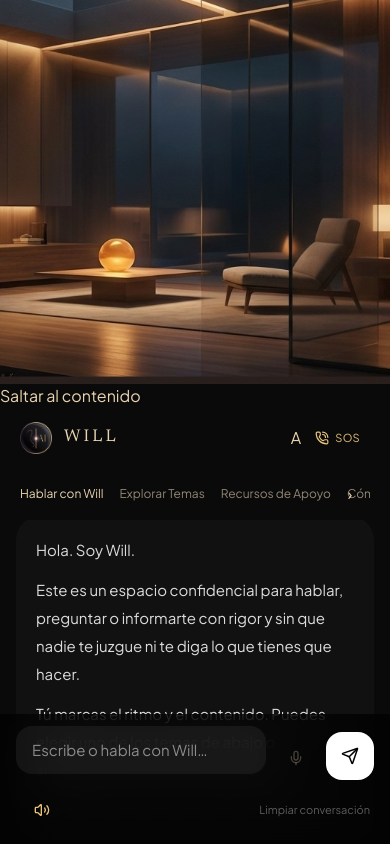
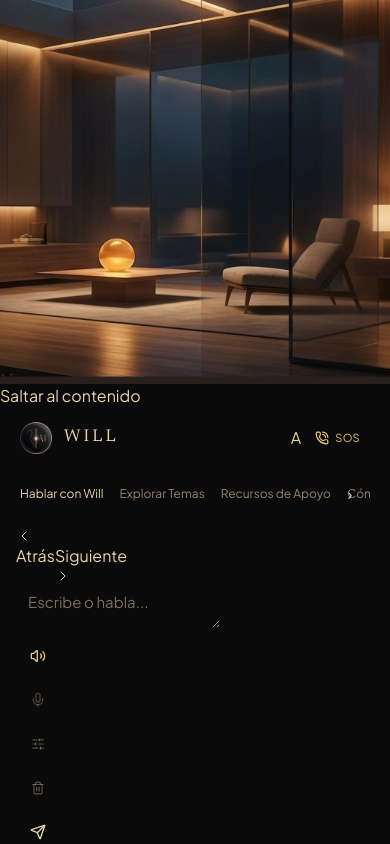
Before and after one commit to wmejiasbcn-tech/Agente-Will-App, a React (Vite) app: page / in a window 390 px wide. Built offline with nearby package versions, Linux system fonts and the light colour scheme.

Commit message:
fix: preserve WillChat UX and language continuity

```diff
--- a/src/components/WillChat.tsx
+++ b/src/components/WillChat.tsx
@@ -45,10 +45,11 @@ interface WillChatProps {
 const WELCOME_TEXT =
   'Hola. Soy Will.\n\nEste es un espacio confidencial para hablar, preguntar o informarte con rigor y sin que nadie te juzgue ni te diga lo que tienes que hacer.\n\nTú marcas el ritmo y el contenido. Puedes elegir uno de los temas de abajo o simplemente escribir lo que te pasa.';
 
-// Voice/STT can occasionally misclassify a later turn as another language.
-// The conversation language must remain stable unless the person explicitly changes it.
+// La conversación no cambia de idioma por una transcripción aislada o errónea.
+// El cambio solo procede si la persona lo solicita explícitamente o mantiene
+// inequívocamente otro idioma durante la conversación.
 const CONVERSATION_LANGUAGE_GUARD =
-  '[Continuidad de idioma: la conversación actual está en castellano. Mantén el castellano aunque una transcripción aislada parezca pertenecer a otro idioma. Solo cambia de idioma si la persona lo solicita explícitamente o empieza a comunicarse de forma inequívoca y sostenida en otro idioma.]';
+  '[Continuidad de idioma: esta conversación está en castellano. Mantén el castellano aunque una transcripción aislada parezca pertenecer a otro idioma. Solo cambia de idioma si la persona lo solicita explícitamente o empieza a comunicarse de forma inequívoca y sostenida en otro idioma.]';
 
 function WillSpoken({ text }: { text: string }) {
   const parts = text.split(/(\*\*[^*]+?\*\*)/g);
@@ -250,186 +251,341 @@ export const WillChat: React.FC<WillChatProps> = ({
   const fitComposer = () => {
     const el = textareaRef.current;
     if (!el) return;
+    const mobile = window.innerWidth < 768;
+    const max = mobile ? 120 : 220;
+    const min = mobile ? 44 : 52;
     el.style.height = 'auto';
-    el.style.height = `${Math.min(el.scrollHeight, 180)}px`;
+    if (!el.value) {
+      el.style.height = `${min}px`;
+      return;
+    }
+    el.style.height = `${Math.max(min, Math.min(el.scrollHeight, max))}px`;
   };
 
-  const handleTranscript = (text: string) => {
-    setInput(text);
-    requestAnimationFrame(fitComposer);
+  useEffect(() => {
+    fitComposer();
+  }, [input]);
+
+  const handleCopy = (id: string, text: string) => {
+    navigator.clipboard.writeText(text);
+    setCopiedId(id);
+    setTimeout(() => setCopiedId(null), 2000);
   };
 
-  const handleMicStart = () => {
-    speak.stop();
-    setVoiceState('listening');
+  const handleClearChat = () => {
+    speak.clear();
+    setVoiceState('idle');
+    setActiveDoorId(null);
+    setMessages([welcomeMessage()]);
   };
 
-  const handleMicState = (next: VoiceUiState) => {
-    setVoiceState(next);
+  const goToPortada = () => {
+    handleClearChat();
   };
 
-  const sendCurrentInput = () => {
-    const value = input.trim();
-    if (!value || isLoading) return;
-    handleSend(value);
+  const goNextDoor = () => {
+    if (isLoading) return;
+    const next = activeDoorIndex >= 0 ? doors[activeDoorIndex + 1] : doors[0];
+    if (!next) {
+      onGoNextScene?.();
+      return;
+    }
+    openDoor(next.id);
   };
 
-  const clearConversation = () => {
-    speak.clear();
-    setMessages([welcomeMessage()]);
-    setInput('');
-    setVoiceState('idle');
-    setExpandedInspectId(null);
-    setActiveDoorId(null);
+  const openDoor = (doorId: string, _prompt?: string) => {
+    speak.unlock();
+    if (isExplorationDomain(doorId)) {
+      onOpenExploration?.(doorId);
+      return;
+    }
+    const welcome = welcomeMessage();
+    const invite: ChatMessage = {
+      id: `invite-${doorId}`,
+      role: 'assistant',
+      content: invitationFor(doorId),
+      timestamp: new Date().toLocaleTimeString([], { hour: '2-digit', minute: '2-digit' }),
+    };
+    setActiveDoorId(doorId);
+    if (isConversationDoor(doorId) || doorId === 'chat') {
+      setMessages([welcome, invite]);
+      return;
+    }
+    setMessages([welcome, invite]);
   };
 
-  const chooseDoor = (id: string) => {
-    setActiveDoorId(id);
+  const getContextVisuals = (contextType?: ContextCategory) => {
+    switch (contextType) {
+      case 'slam':
+        return { icon: Syringe, title: 'SLAM (Uso Intravenoso)' };
+      case 'chemsex':
+        return { icon: Flame, title: 'Chemsex (Sexo y Sustancias)' };
+      case 'consumo-psicotropicas':
+        return { icon: Activity, title: 'Sustancias (Farmacología)' };
+      case 'placer-sexual':
+        return { icon: Heart, title: 'Placer Sexual & Acuerdos' };
+      case 'salud-sexual':
+        return { icon: Stethoscope, title: 'Salud Sexual & PrEP' };
+      case 'prevencion':
+        return { icon: Shield, title: 'Prevención' };
+      case 'acompanamiento':
+      default:
+        return { icon: Compass, title: 'Acompañamiento Libre' };
+    }
   };
 
-  const submitDoor = () => {
-    const door = activeDoor;
-    if (!door?.quickPrompt) return;
-    setActiveDoorId(null);
-    handleSend(door.quickPrompt);
-  };
-
-  const contextLabel = liveContext?.badgeLabel || '';
-
   return (
-    <div className="relative flex h-full min-h-0 flex-col">
-      <div className="min-h-0 flex-1 overflow-y-auto px-4 pb-32 pt-4 sm:px-6">
-        <div className="mx-auto w-full max-w-4xl space-y-4">
+    <div className="relative flex flex-col flex-1 min-h-0 w-full">
+      <div className="relative z-10 flex-1 min-h-0 overflow-y-auto">
         {isEntrance && (
-            <div className="mb-6 rounded-3xl border border-white/10 bg-white/[0.03] p-5 shadow-[0_20px_60px_rgba(0,0,0,0.12)]">
-              <div className="space-y-3 text-[15px] leading-7 text-white/85">
-                {welcomeParagraphs.map((paragraph, index) => (
-                  <p key={index}>{paragraph}</p>
+          <div className="max-w-6xl mx-auto w-full px-5 sm:px-8 lg:px-12 py-5 lg:py-8">
+            <div className="grid lg:grid-cols-12 gap-8 items-start">
+              <div className="lg:col-span-5 space-y-6 will-read">
+                <div className="space-y-4 max-w-xl">
+                  {welcomeParagraphs.map((para, i) => (
+                    <p
+                      key={i}
+                      className={
+                        i === 0
+                          ? 'font-serif text-3xl sm:text-[2.6rem] tracking-tight will-copy leading-[1.12] font-semibold'
+                          : 'text-[15px] sm:text-[17px] will-copy-muted leading-relaxed'
+                      }
+                    >
+                      {para}
+                    </p>
                   ))}
                 </div>
-              <div className="mt-5 flex flex-wrap gap-2">
-                {doors.map((door) => (
+
+                <nav aria-label="Puertas de entrada">
+                  {HUMAN_ENTRANCE_DOORS.map((door) => {
+                    const num = door.number ? String(door.number).padStart(2, '0') : '';
+                    return (
                       <button
                         key={door.id}
+                        id={`door-btn-${door.id}`}
                         type="button"
-                    onClick={() => chooseDoor(door.id)}
-                    className="rounded-full border border-white/10 bg-white/[0.04] px-3 py-2 text-sm text-white/85 transition hover:bg-white/[0.08]"
+                        onClick={() => openDoor(door.id, door.quickPrompt)}
+                        className="will-door group w-full text-left py-2.5 px-3 min-h-11"
                       >
-                    {door.label}
+                        <div className="flex items-baseline gap-4">
+                          <span className="font-mono text-[11px] tracking-[0.18em] text-[#e8c37a] w-7 shrink-0">
+                            {num}
+                          </span>
+                          <span className="min-w-0">
+                            <span className="block font-serif text-[17px] will-copy">
+                              {door.doorTitle}
+                            </span>
+                            <span className="block text-[13px] will-copy-muted mt-0.5 leading-relaxed">
+                              {door.humanSubtitle}
+                            </span>
+                          </span>
+                        </div>
                       </button>
-                ))}
+                    );
+                  })}
+                </nav>
+              </div>
+              <div className="hidden lg:block lg:col-span-7 min-h-[52vh]" aria-hidden="true" />
             </div>
           </div>
         )}
 
-          {messages.map((message) => {
-            const isUser = message.role === 'user';
-            const visible = isUser ? message.content : speak.visibleText(message.id, message.content);
+        {!isEntrance && (
+          <div className="max-w-2xl mx-auto w-full px-5 sm:px-8 py-8 space-y-8 will-thread">
+            {messages
+              .filter((m) => m.id !== 'welcome-msg' && !m.id.startsWith('welcome-'))
+              .map((msg) => {
+                const isUser = msg.role === 'user';
+
                 return (
-              <div key={message.id} className={`flex ${isUser ? 'justify-end' : 'justify-start'}`}>
                   <div
-                  className={`max-w-[92%] rounded-3xl px-4 py-3 text-[15px] leading-7 sm:max-w-[78%] ${
-                    isUser
-                      ? 'bg-white text-black shadow-sm'
-                      : 'border border-white/10 bg-white/[0.045] text-white/90'
+                    key={msg.id}
+                    className={`flex flex-col ${isUser ? 'items-end' : 'items-start'} space-y-2`}
+                  >
+                    {!isUser && (
+                      <div className="flex items-center gap-2 text-[11px] text-[#ead6b4]/45">
+                        <span className="font-serif text-[14px] text-[#e8c37a]">Will</span>
+                      </div>
+                    )}
+
+                    <div
+                      className={`max-w-[94%] text-[15px] sm:text-base leading-relaxed whitespace-pre-wrap ${
+                        isUser ? 'will-msg-user rounded-sm px-4 py-3' : 'will-msg-will'
                       }`}
                     >
-                  <WillSpoken text={visible} />
-                  {!isUser && message.id !== 'welcome-msg' && (
+                      {speak.loadingId === msg.id && !speak.visibleText(msg.id, msg.content) ? (
+                        <p className="will-copy">Te he escuchado. Estoy con ello.</p>
+                      ) : (
+                        <WillSpoken text={isUser ? msg.content : speak.visibleText(msg.id, msg.content)} />
+                      )}
+                    </div>
+
+                    {!isUser && (
+                      <div className="flex flex-wrap items-center gap-1 text-[#ead6b4]/35">
                         <MessageVoiceControls
-                      messageId={message.id}
-                      text={message.content}
+                          id={msg.id}
+                          text={msg.content}
                           speak={speak}
                         />
+                        <button
+                          type="button"
+                          onClick={() => handleCopy(msg.id, msg.content)}
+                          className="p-1.5 min-h-11 min-w-11 flex items-center justify-center"
+                          title="Copiar texto"
+                        >
+                          {copiedId === msg.id ? (
+                            <Check className="w-3.5 h-3.5 text-[#e8c37a]" />
+                          ) : (
+                            <Copy className="w-3.5 h-3.5" />
                           )}
+                        </button>
                       </div>
+                    )}
                   </div>
                 );
               })}
 
             {isLoading && (
-            <div className="flex justify-start">
-              <div className="rounded-3xl border border-white/10 bg-white/[0.045] px-4 py-3 text-sm text-white/55">
-                Will está pensando…
+              <div className="flex items-start gap-3" role="status" aria-live="polite">
+                <span className="font-serif text-[14px] text-[#e8c37a] pt-0.5">Will</span>
+                <div className="space-y-1">
+                  <p className="text-[15px] will-copy">Te he escuchado. Estoy con ello.</p>
+                  <p className="text-[12px] will-copy-muted flex items-center gap-2">
+                    <span className="will-think-dots" aria-hidden="true">
+                      <i /><i /><i />
+                    </span>
+                    Un momento.
+                  </p>
+                </div>
+              </div>
+            )}
+            <div ref={messagesEndRef} />
+          </div>
+        )}
+      </div>
+
+      {showDimensionBar && (
+        <div className="relative z-10 mx-4 mb-2 p-2.5 arch-glass shrink-0 space-y-1.5">
+          <span className="text-[10px] uppercase font-mono text-[#ead6b4]/50 block">
+            Lentes opcionales de acompañamiento (no obligatorios):
+          </span>
+          <div className="flex items-center gap-1.5 overflow-x-auto no-scrollbar py-0.5">
+            <button
+              type="button"
+              onClick={() => setCurrentDimension('all')}
+              className={`px-2.5 py-1 text-[11px] font-medium whitespace-nowrap ${
+                currentDimension === 'all' ? 'will-nav-item-active' : 'text-[#ead6b4]/60'
+              }`}
+            >
+              Libre / Sin lente
+            </button>
+            {PRESENTE_DIMENSIONS.map((dim) => {
+              const isActive = currentDimension === dim.name;
+              return (
+                <button
+                  key={dim.code}
+                  type="button"
+                  onClick={() => setCurrentDimension(dim.name)}
+                  className={`px-2.5 py-1 text-[11px] font-medium whitespace-nowrap flex items-center gap-1 ${
+                    isActive ? 'will-nav-item-active' : 'text-[#ead6b4]/60'
+                  }`}
+                >
+                  <span className="font-mono font-bold">{dim.letter}</span>
+                  <span>{dim.name}</span>
+                </button>
+              );
+            })}
           </div>
         </div>
       )}
 
-          <div ref={messagesEndRef} />
+      <div className="relative z-10 shrink-0 px-4 sm:px-8 pb-4 pt-2">
+        <div className="max-w-2xl mx-auto lg:ml-12 lg:mr-auto">
+          <PagerArrows
+            onBack={goToPortada}
+            onNext={isEntrance ? () => onGoNextScene?.() : goNextDoor}
+            backDisabled={isEntrance}
+            nextDisabled={false}
+            hereLabel={isEntrance ? undefined : activeDoor?.doorTitle || 'Conversación'}
+          />
+          <VoiceStateLine
+            state={
+              speak.muted
+                ? 'muted'
+                : speak.paused
+                  ? 'paused'
+                  : speak.loadingId
+                    ? 'preparing_reply'
+                    : speak.speakingId
+                      ? 'speaking'
+                      : voiceState
+            }
+            error={
+              voiceState === 'listening' ||
+              voiceState === 'transcribing' ||
+              voiceState === 'preparing_listen'
+                ? null
+                : speak.error
+            }
+          />
+          <WillFinishTalkButton
+            onTranscript={(text) => setInput(text)}
+            currentText={input}
+            state={voiceState}
+            setState={setVoiceState}
+          />
+          <div className="will-composer">
+            <textarea
+              ref={textareaRef}
+              id="chat-user-input"
+              value={input}
+              onChange={(e) => setInput(e.target.value)}
+              onKeyDown={handleKeyDown}
+              placeholder="Escribe o habla..."
+              rows={1}
+              className="will-composer-input flex-1 min-w-0 bg-transparent will-copy placeholder:text-[#ead6b4]/55 text-[15px] sm:text-sm leading-snug focus:outline-none px-3 py-2"
+            />
+            <div className="will-composer-tools">
+              <WillMuteButton speak={speak} />
+              <WillMicButton
+                onStartListening={() => speak.stop()}
+                onTranscript={(text) => setInput(text)}
+                currentText={input}
+                disabled={isLoading}
+                state={voiceState}
+                setState={setVoiceState}
+              />
+              <button
+                type="button"
+                onClick={() => setShowDimensionBar(!showDimensionBar)}
+                className="p-2.5 text-[#ead6b4]/35 hover:text-[#e8c37a] min-h-11 min-w-11 shrink-0 flex items-center justify-center"
+                title="Ajustar lentes de conversación"
+                aria-label="Lentes P.R.E.S.E.N.T.E."
+              >
+                <SlidersHorizontal className="w-3.5 h-3.5" />
+              </button>
+              <button
+                type="button"
+                onClick={handleClearChat}
+                className="p-2.5 text-[#ead6b4]/35 hover:text-[#e8c37a] min-h-11 min-w-11 shrink-0 flex items-center justify-center"
+                title="Reiniciar conversación"
+                aria-label="Reiniciar conversación"
+              >
+                <Trash2 className="w-3.5 h-3.5" />
+              </button>
+              <button
+                id="chat-send-btn"
+                type="button"
+                onClick={() => handleSend()}
+                disabled={!input.trim() || isLoading}
+                className="will-send p-2.5 rounded-full font-bold transition-all shrink-0 min-h-11 min-w-11 flex items-center justify-center disabled:cursor-not-allowed"
+                title="Enviar mensaje"
+                aria-label="Enviar mensaje"
+              >
+                <Send className="w-4 h-4" />
+              </button>
             </div>
           </div>
-
-      {activeDoor && (
-        <div className="absolute inset-x-4 bottom-28 z-20 mx-auto max-w-4xl rounded-3xl border border-white/10 bg-black/80 p-4 backdrop-blur-xl">
-          <div className="mb-3 flex items-center justify-between">
-            <div className="text-sm font-medium text-white">{activeDoor.label}</div>
-            <button
-              type="button"
-              onClick={() => setActiveDoorId(null)}
-              className="rounded-full px-2 py-1 text-xs text-white/55 hover:text-white"
-            >
-              Cerrar
-            </button>
-          </div>
-          <div className="text-sm leading-6 text-white/70">{invitationFor(activeDoor)}</div>
-          <button
-            type="button"
-            onClick={submitDoor}
-            className="mt-3 rounded-full bg-white px-4 py-2 text-sm font-medium text-black"
-          >
-            Empezar
-          </button>
-        </div>
-      )}
-
-      <div className="absolute inset-x-0 bottom-0 z-10 border-t border-white/10 bg-black/70 px-4 py-3 backdrop-blur-xl sm:px-6">
-        <div className="mx-auto flex w-full max-w-4xl items-end gap-2">
-          <div className="relative min-w-0 flex-1">
-            {contextLabel && (
-              <div className="absolute -top-7 left-2 text-xs text-white/45">{contextLabel}</div>
-            )}
-            <textarea
-              id="chat-user-input"
-              ref={textareaRef}
-              value={input}
-              onChange={(e) => {
-                setInput(e.target.value);
-                fitComposer();
-              }}
-              onKeyDown={handleKeyDown}
-              placeholder="Escribe o habla con Will…"
-              rows={1}
-              className="max-h-[180px] min-h-[48px] w-full resize-none rounded-2xl border border-white/10 bg-white/[0.06] px-4 py-3 text-[15px] leading-6 text-white outline-none placeholder:text-white/35 focus:border-white/20"
-            />
-          </div>
-
-          <WillMicButton
-            currentText={input}
-            onStartListening={handleMicStart}
-            onTranscript={handleTranscript}
-            state={voiceState}
-            setState={handleMicState}
-          />
-
-          <button
-            type="button"
-            onClick={sendCurrentInput}
-            disabled={!input.trim() || isLoading}
-            className="flex h-12 w-12 shrink-0 items-center justify-center rounded-2xl bg-white text-black disabled:cursor-not-allowed disabled:opacity-30"
-            aria-label="Enviar mensaje"
-          >
-            <Send size={18} />
-          </button>
-        </div>
-
-        <div className="mx-auto mt-2 flex max-w-4xl items-center justify-between px-1 text-[11px] text-white/35">
-          <div className="flex items-center gap-2">
-            <VoiceStateLine state={voiceState} />
-            <WillMuteButton speak={speak} />
-          </div>
-          <button type="button" onClick={clearConversation} className="hover:text-white/65">
-            Limpiar conversación
-          </button>
         </div>
       </div>
     </div>
```
Lines whose indentation alone changed are shown as unchanged.
